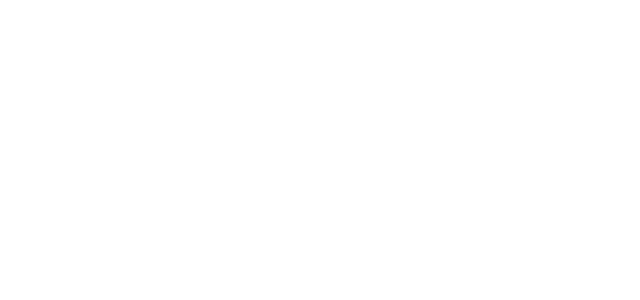
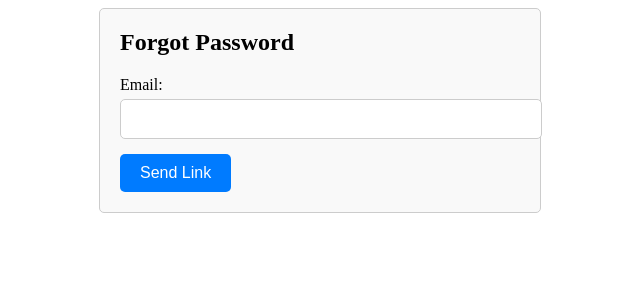
Before and after one commit to Vishal649-bot/FullExpenseTracker, a React (Vite) app: page /Forget in a window 1280 px wide. Before the commit this address had no page. Shown: the top 300 px of the page, without its empty margins (320-960 px from the left). Built offline with nearby package versions, Linux system fonts and the light colour scheme.

Commit message:
Add logout

```diff
--- a/src/App.jsx
+++ b/src/App.jsx
@@ -7,6 +7,7 @@ import SignIn from './pages/SignIn';
 import Login from './pages/Login';
 import Home from './pages/Home';
 import CompleteForm from './pages/CompleteForm';
+import ForgotPassword from './pages/ForgetPassword';
 
 function App() {
   return (
@@ -18,6 +19,7 @@ function App() {
           <Route path='/Login' element={<Login/>} />
           <Route path='/Home' element={<Home/>} />
           <Route path='/Home/complete' element={<CompleteForm/>} />
+          <Route path='/Forget' element={<ForgotPassword/>} />
           {/* Add more routes as needed */}
         </Routes>
       </div>
--- /dev/null
+++ b/src/components/Forget/ForgetPassword.css
@@ -0,0 +1,45 @@
+/* ForgotPassword.css */
+
+.ForgotPasswordPage {
+    max-width: 400px;
+    margin: 0 auto;
+    padding: 20px;
+    border: 1px solid #ccc;
+    border-radius: 5px;
+    background-color: #f9f9f9;
+  }
+
+  .ForgotPasswordPage h2 {
+    margin-top: 0;
+  }
+
+  .form-group {
+    margin-bottom: 15px;
+  }
+
+  .form-group label {
+    display: block;
+    margin-bottom: 5px;
+  }
+
+  .form-group input[type="email"] {
+    width: 100%;
+    padding: 10px;
+    font-size: 16px;
+    border: 1px solid #ccc;
+    border-radius: 5px;
+  }
+
+  button {
+    padding: 10px 20px;
+    font-size: 16px;
+    background-color: #007bff;
+    color: #fff;
+    border: none;
+    border-radius: 5px;
+    cursor: pointer;
+  }
+
+  button:hover {
+    background-color: #0056b3;
+  }
--- /dev/null
+++ b/src/pages/ForgetPassword.jsx
@@ -0,0 +1,45 @@
+import  { useState } from 'react';
+import '../components/Forget/ForgetPassword.css'
+function ForgotPassword() {
+  const [email, setEmail] = useState('');
+
+  const handleSendLink = async(e) => {
+    e.preventDefault();
+    // Handle sending password reset link logic
+    console.log('vis');
+    const response = await fetch("https://identitytoolkit.googleapis.com/v1/accounts:sendOobCode?key=AIzaSyCjPHPbwO6y6-tia4sWzTa4IoVfCK544O8",{
+        method: "POST",
+        body: JSON.stringify({
+            requestType: "PASSWORD_RESET",
+            email: email,
+
+        }),
+        headers: {
+            "Content-Type": "application/json",
+        },
+    })
+    const data = await response.json()
+    console.log(data);
+  };
+
+  return (
+    <div className="ForgotPasswordPage">
+      <h2>Forgot Password</h2>
+      <form onSubmit={handleSendLink}>
+        <div className="form-group">
+          <label htmlFor="email">Email:</label>
+          <input
+            type="email"
+            id="email"
+            value={email}
+            onChange={(e) => setEmail(e.target.value)}
+            required
+          />
+        </div>
+        <button type="submit">Send Link</button>
+      </form>
+    </div>
+  );
+}
+
+export default ForgotPassword;
--- a/src/pages/Login.jsx
+++ b/src/pages/Login.jsx
@@ -3,6 +3,7 @@
 import { useState } from 'react';
 import { Link,useNavigate } from 'react-router-dom';
 import '../components/Login/Login.css';
+import ForgotPassword from './ForgetPassword';
 
 function Login() {
   const [email, setEmail] = useState('');
@@ -69,6 +70,7 @@ function Login() {
         </div>
         <button type="submit">Login</button>
         <p>Don't have an account? <Link to="/">Sign Up</Link></p>
+        <button><Link to='/Forget'>Forget Password</Link></button>
       </form>
     </div>
   );
```
